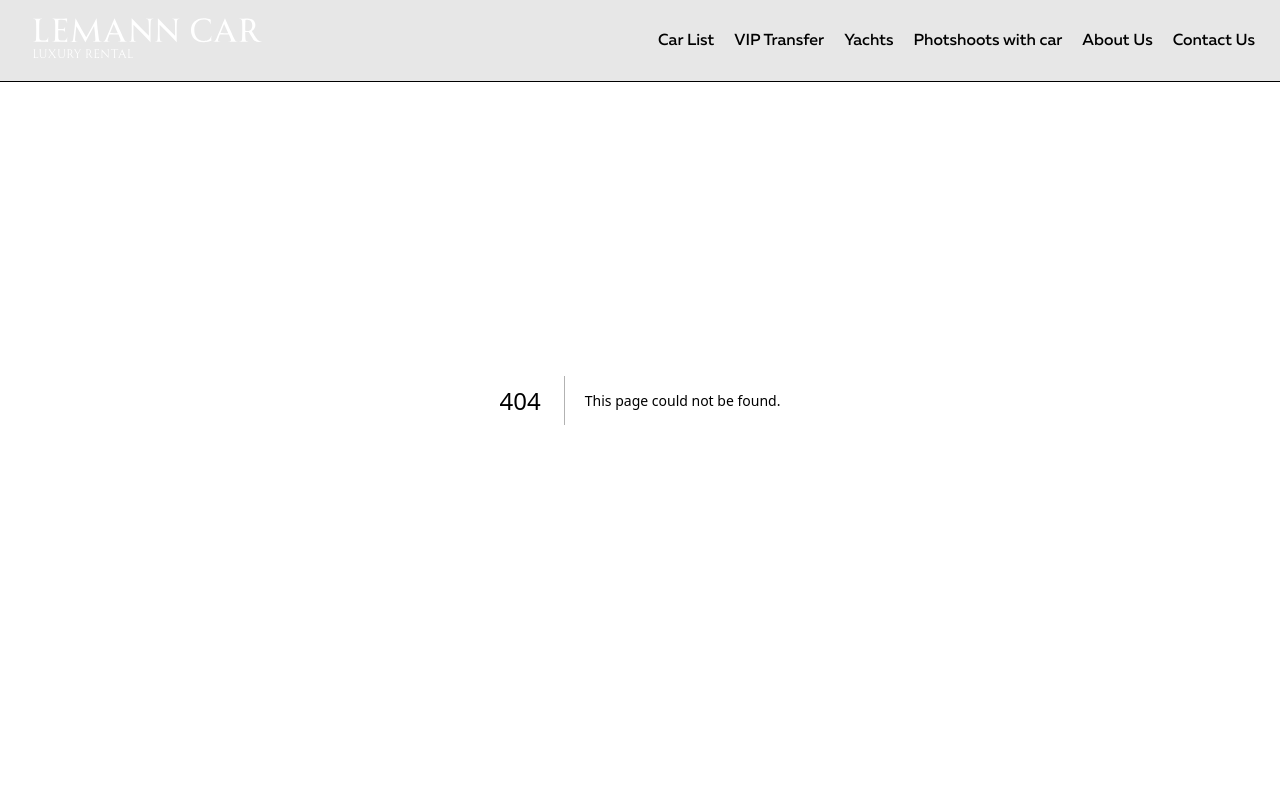
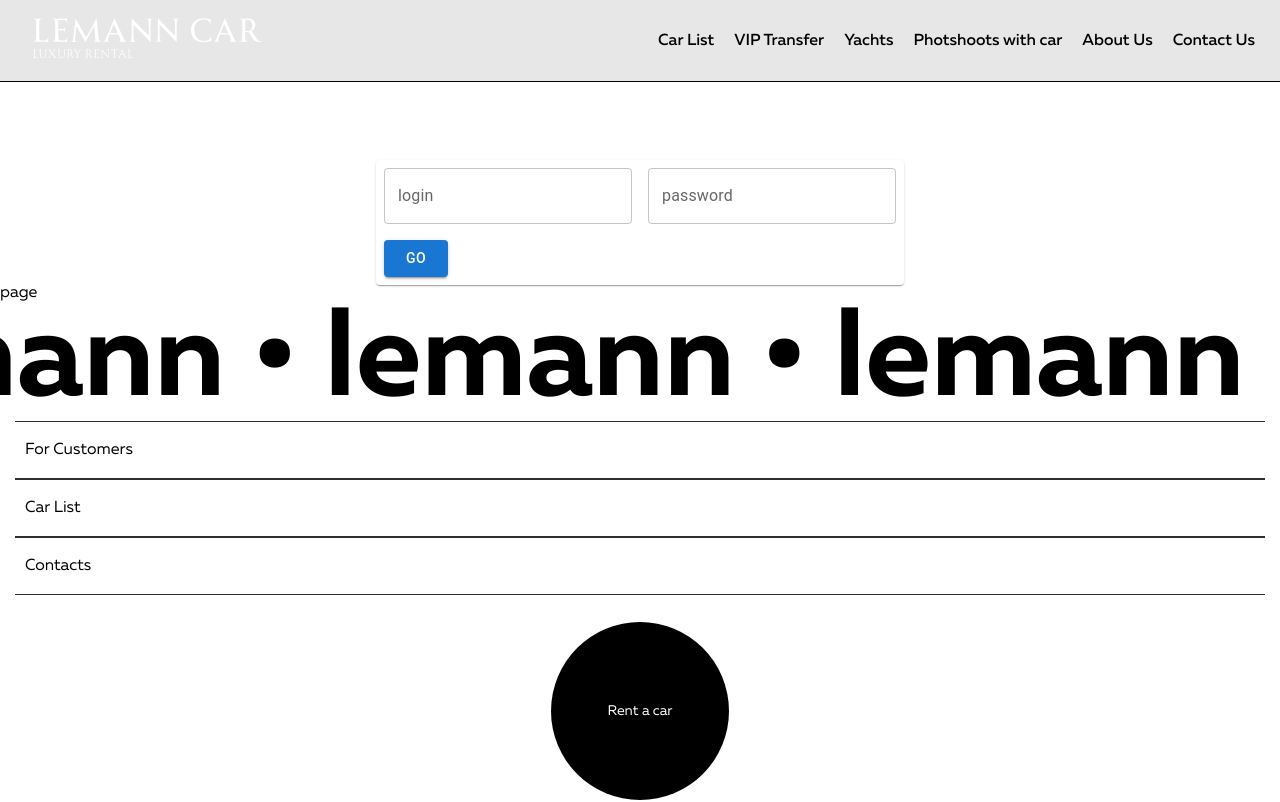
Before and after one commit to vitalij99/lemonCar, a Next.js app: page /admin/carlist in a window 1280 px wide. Before the commit this address had no page. Shown: the top 802 px of the page. Built offline with nearby package versions, Linux system fonts and the light colour scheme.

Commit message:
add admin appbar

```diff
--- /dev/null
+++ b/app/_componets/Admin/Admin.js
@@ -0,0 +1,26 @@
+'use client';
+import Form from '@/app/admin/form/Form';
+import React, { useEffect, useState } from 'react';
+import ResponsiveAppBar from '../Appbar/Appbar';
+import { Box } from '@mui/material';
+
+const Admin = () => {
+  const [token, setToken] = useState(null);
+  useEffect(() => {
+    setToken(localStorage.getItem('token'));
+  }, []);
+
+  return (
+    <Box sx={{ mt: 20 }}>
+      {!token ? (
+        <Form />
+      ) : (
+        <>
+          <ResponsiveAppBar />
+        </>
+      )}
+    </Box>
+  );
+};
+
+export default Admin;
--- /dev/null
+++ b/app/_componets/Appbar/Appbar.js
@@ -0,0 +1,46 @@
+import * as React from 'react';
+
+import AppBar from '@mui/material/AppBar';
+import Box from '@mui/material/Box';
+import Toolbar from '@mui/material/Toolbar';
+import IconButton from '@mui/material/IconButton';
+import Typography from '@mui/material/Typography';
+
+import Badge from '@mui/material/Badge';
+
+import MailIcon from '@mui/icons-material/Mail';
+import NotificationsIcon from '@mui/icons-material/Notifications';
+import { MenuItem } from '@mui/material';
+import Link from 'next/link';
+
+const pages = ['Carlist', 'Brand'];
+
+export default function PrimarySearchAppBar() {
+  return (
+    <Box sx={{ flexGrow: 1 }}>
+      <AppBar position="static">
+        <Toolbar>
+          {pages.map(page => (
+            <MenuItem key={page}>
+              <Link href={`/admin/${page.toLowerCase()}`}>{page}</Link>
+            </MenuItem>
+          ))}
+
+          <Box sx={{ flexGrow: 1 }} />
+          <Box sx={{ display: { xs: 'none', md: 'flex' } }}>
+            <IconButton size="large" color="inherit">
+              <Badge badgeContent={4} color="error">
+                <MailIcon />
+              </Badge>
+            </IconButton>
+            <IconButton size="large" color="inherit">
+              <Badge badgeContent={17} color="error">
+                <NotificationsIcon />
+              </Badge>
+            </IconButton>
+          </Box>
+        </Toolbar>
+      </AppBar>
+    </Box>
+  );
+}
--- /dev/null
+++ b/app/admin/carlist/page.js
@@ -0,0 +1,7 @@
+import React from 'react';
+
+const page = () => {
+  return <div>page</div>;
+};
+
+export default page;
--- a/app/admin/form/Form.js
+++ b/app/admin/form/Form.js
@@ -1,20 +1,37 @@
 'use client';
 
-import { Button, Card, TextField } from '@mui/material';
+import { Alert, Button, Card, TextField } from '@mui/material';
 import axios from 'axios';
 import { Formik } from 'formik';
+import { useState } from 'react';
 
 const Form = () => {
+  const [error, setError] = useState(null);
+
   const handleSubmit = async value => {
-    if (!value) return;
+    setError(null);
+    if (value.login === '' || value.password === '') {
+      setError('empty login or password');
+      return;
+    }
     try {
       const result = await axios.post('/api/admin', value);
-      console.log(result);
+
+      if (result) {
+        localStorage.setItem('token', result.data.token);
+        window.location.reload();
+      }
     } catch (error) {
-      return console.log(error.massage);
+      setError(error.message);
     }
   };
   return (
+    <>
+      {error && (
+        <Alert sx={{ m: 10 }} severity="error">
+          {error}
+        </Alert>
+      )}
       <Card sx={{ m: '0 auto', width: 'fit-content' }}>
         <Formik
           initialValues={{
@@ -50,6 +67,7 @@ const Form = () => {
           )}
         </Formik>
       </Card>
+    </>
   );
 };
 
--- /dev/null
+++ b/app/admin/layout.js
@@ -0,0 +1,10 @@
+import Admin from '../_componets/Admin/Admin';
+
+export default function RootLayout({ children }) {
+  return (
+    <div>
+      <Admin />
+      {children}
+    </div>
+  );
+}
--- a/app/admin/page.js
+++ b/app/admin/page.js
@@ -1,15 +1,12 @@
 import style from './admin.module.scss';
 
 import Container from '../_componets/Container/Container';
-import Form from './form/Form';
 
 const page = () => {
   return (
     <div>
       <section className={style.section}>
-        <Container>
-          <Form />
-        </Container>
+        <Container></Container>
       </section>
     </div>
   );
--- a/package.json
+++ b/package.json
@@ -12,6 +12,7 @@
     "dependencies": {
         "@emotion/react": "^11.11.1",
         "@emotion/styled": "^11.11.0",
+        "@mui/icons-material": "^5.14.9",
         "@mui/material": "^5.14.10",
         "@prisma/client": "^5.3.1",
         "axios": "^1.5.0",
```
Also changed, not shown: 2 other files (tests, documents, lock files or other folders). Lines whose indentation alone changed are shown as unchanged.
